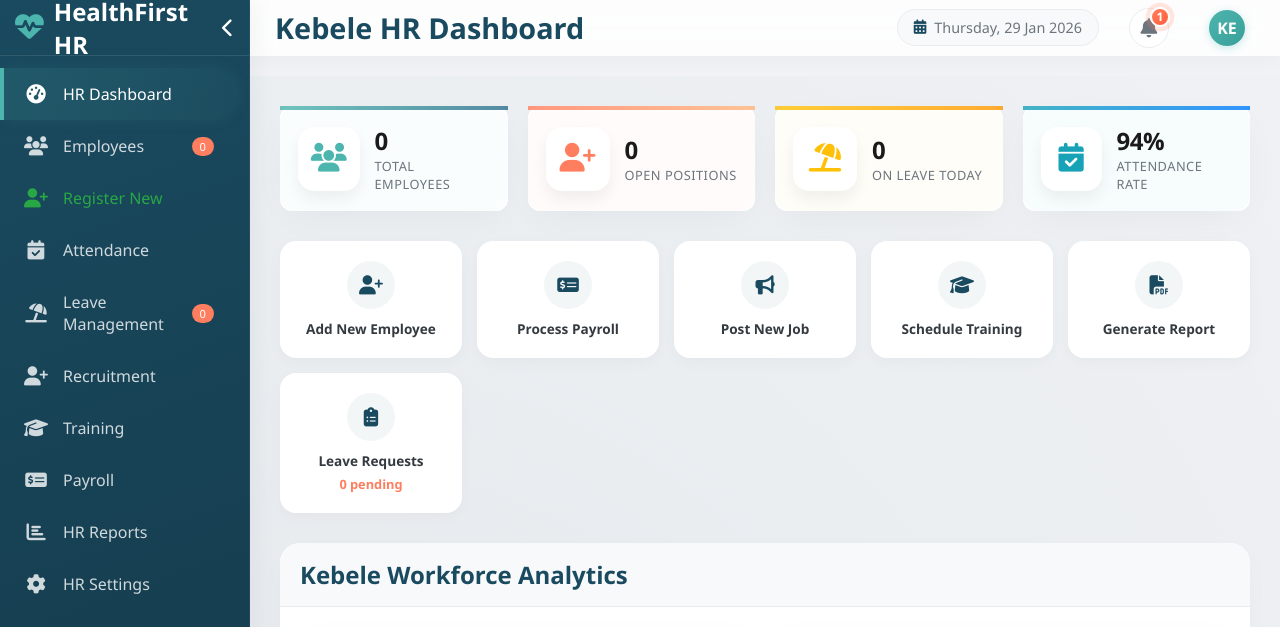
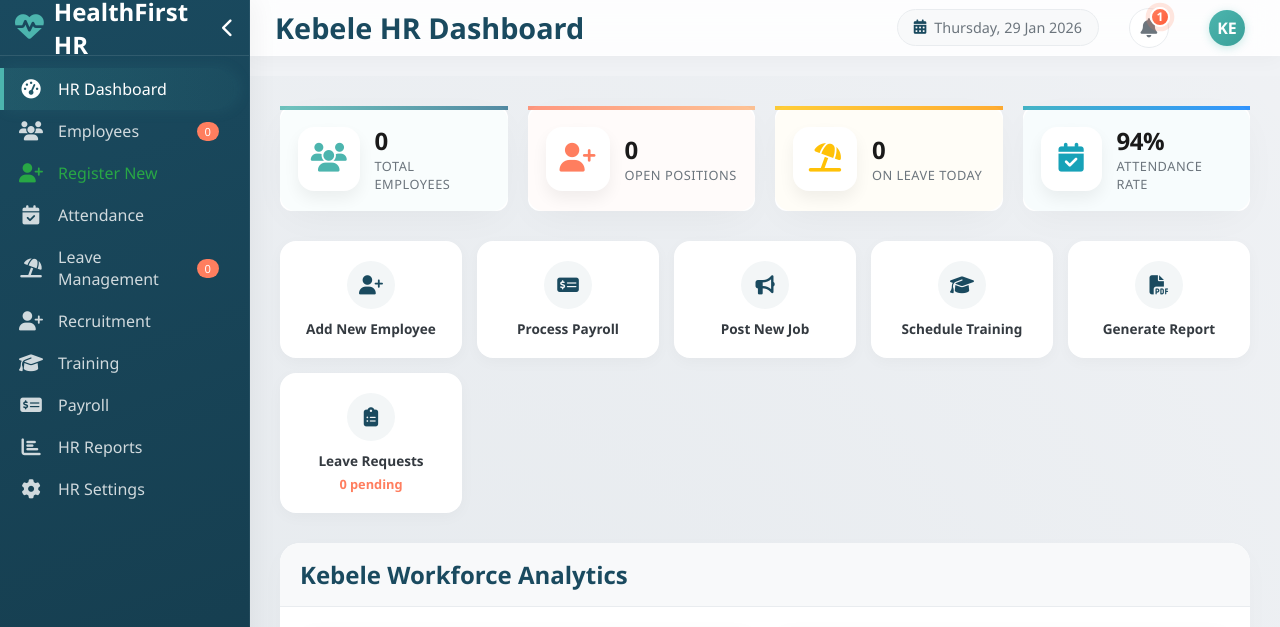
Before and after one commit to muluken16/ehealth-hr-services, a PHP site: page /kebele_hr/kebele_hr_dashboard.php in a window 1280 px wide. Shown: the top 627 px of the page. Run offline with PHP 8.4, Linux system fonts and the light colour scheme; data that the repository does not hold is empty.

Commit message:
Final cleanup of style and scripts before push

```diff
--- a/style/style.css
+++ b/style/style.css
@@ -191,7 +191,7 @@ body {
 .menu-item a {
     display: flex;
     align-items: center;
-    padding: 15px 20px;
+    padding: 10px 15px;
     color: rgba(255, 255, 255, 0.8);
     text-decoration: none;
     transition: all 0.3s;
```
